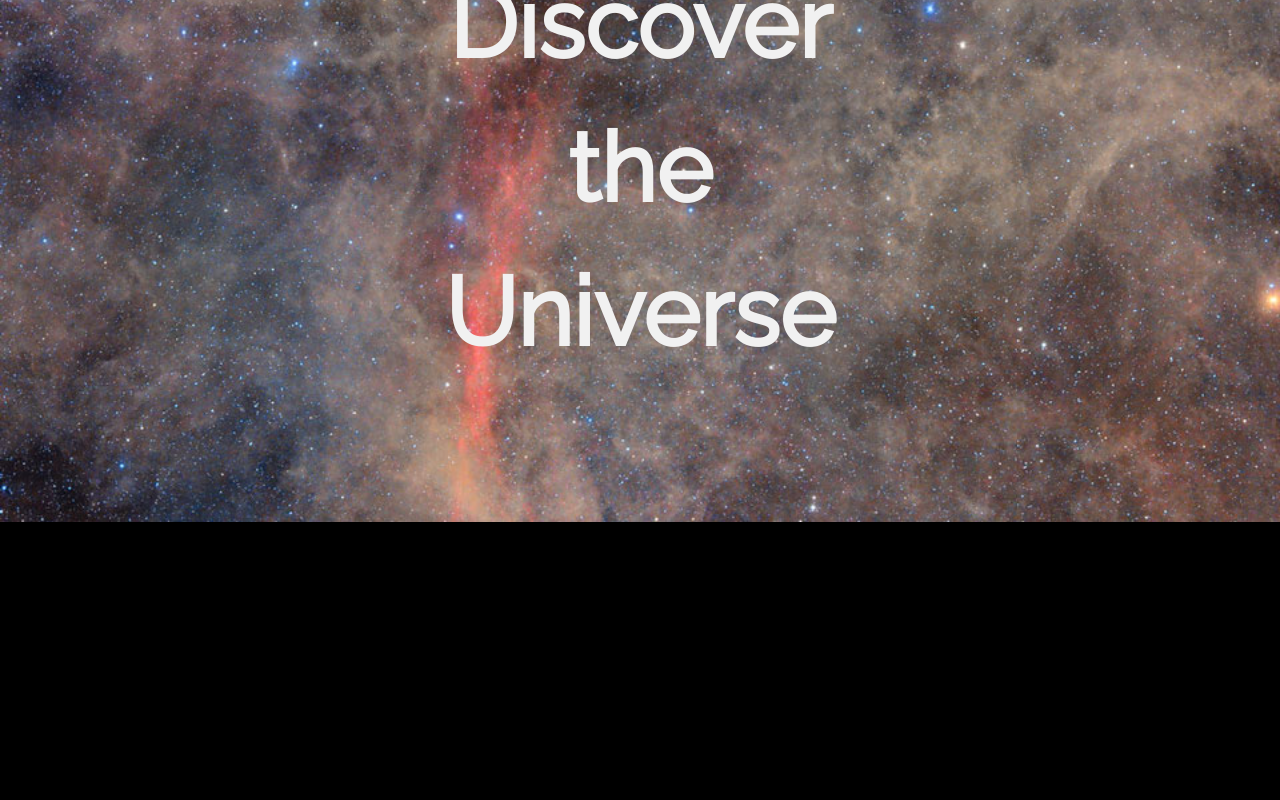
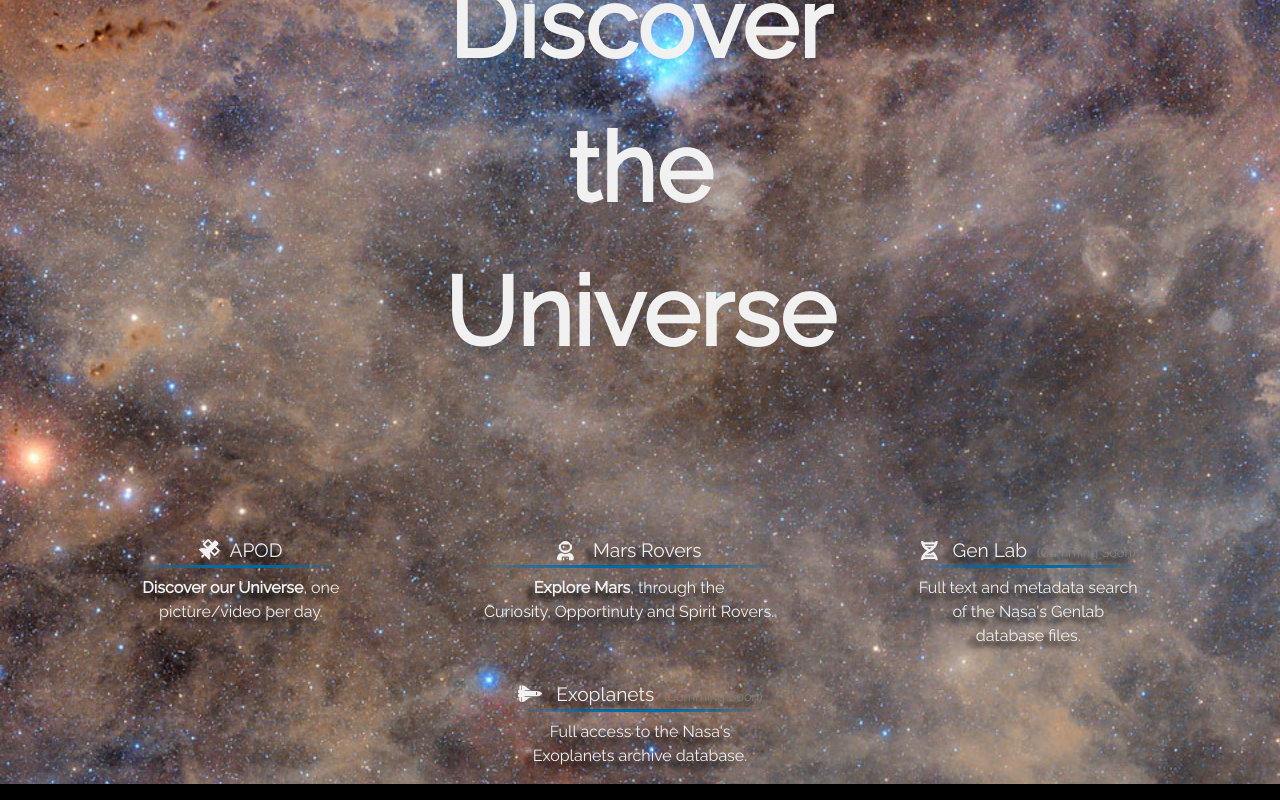
Before and after one commit to Homerm54/Space-Explorer, a Next.js app: page / in a window 1280 px wide. Shown: the part 278-1078 px from the top of the page. Before the commit the page ends 800 px from the top, so only its background shows below. Built offline with nearby package versions, Linux system fonts and the light colour scheme.

Commit message:
Lanpage Links

```diff
--- a/src/components/Fontawesome Icon Library/Library.js
+++ b/src/components/Fontawesome Icon Library/Library.js
@@ -1,4 +1,10 @@
 import { library } from '@fortawesome/fontawesome-svg-core'
-import { faBars, faTimes } from '@fortawesome/free-solid-svg-icons';
+import {
+  faBars, faTimes, faDna, faSpaceShuttle, faAtom,
+  faSatellite, faUserAstronaut
+} from '@fortawesome/free-solid-svg-icons';
 
-library.add(faBars, faTimes);
+library.add(
+  faBars, faTimes, faDna, faSpaceShuttle, faAtom,
+  faSatellite, faUserAstronaut
+);
--- a/src/components/Landpage/App Links/App Links.js
+++ b/src/components/Landpage/App Links/App Links.js
@@ -0,0 +1,80 @@
+import styles from './styles.module.css';
+import Link from 'next/link';
+import { FontAwesomeIcon } from '@fortawesome/react-fontawesome';
+
+import ULR from 'config/URLs';
+
+function Links() {
+  return (
+    <nav className={`${styles.container}`}>
+      <ul className={`row justify-content-around ${styles.ul}`}>
+        <li className="col-auto">
+          <Link href={ULR.APOD}>
+            <a className={`${styles['nav-item']}`}>
+              <span className={`${styles.title} d-block`}>
+                <FontAwesomeIcon icon="satellite" className={styles.icon} />
+                &nbsp;&nbsp;&nbsp;
+                APOD
+              </span>
+              <span className={`${styles.body} d-block`}>
+                <strong>Discover our Universe</strong>, one
+                <br className="d-none d-md-block" /> picture/video
+                per day.
+              </span>
+            </a>
+          </Link>
+        </li>
+        <li className="col-auto">
+          <Link href={ULR.MarsRover}>
+            <a className={`${styles['nav-item']}`}>
+              <span className={`${styles.title} d-block`}>
+                <FontAwesomeIcon icon="user-astronaut" />
+              &nbsp;&nbsp;&nbsp;
+              Mars Rovers
+              </span>
+              <span className={`${styles.body} d-block`}>
+                <strong>Explore Mars</strong>, through the
+                <br className="d-none d-md-block" />
+                Curiosity, Opportinuty and Spirit Rovers.
+              </span>
+            </a>
+          </Link>
+        </li>
+        <li className="col-auto">
+          <div className={styles['nav-item-disabled']}>
+            <div className={`${styles.title}`}>
+              <FontAwesomeIcon icon="dna" />
+            &nbsp;&nbsp;&nbsp;Gen Lab&nbsp;&nbsp;
+            <br className="d-block d-md-none" />
+              <span className={`${styles['text-disabled']}`}>(Comming Soon)</span>
+            </div>
+            <div className={styles.body}>
+              Full text and metadata search
+              <br className="d-none d-md-block" /> of the Nasa's Genlab
+              <br className="d-none d-md-block" />database files.
+            </div>
+          </div>
+        </li>
+        <li className="col-auto">
+          <div className={`${styles['nav-item-disabled']}`}>
+            <div className={styles.title}>
+              <FontAwesomeIcon icon="space-shuttle" />
+              &nbsp;&nbsp;&nbsp;Exoplanets&nbsp;&nbsp;
+              <br className="d-block d-md-none" />
+              <span className={styles['text-disabled']}>
+                (Comming Soon)
+              </span>
+            </div>
+            <div className={styles.body}>
+              Full access to the Nasa's
+              <br className="d-none d-md-block" />
+              Exoplanets archive database.
+            </div>
+          </div>
+        </li>
+      </ul>
+    </nav>
+  )
+}
+
+export default Links;
--- /dev/null
+++ b/src/components/Landpage/App Links/styles.module.css
@@ -0,0 +1,55 @@
+/*.container {
+  margin-right: -15px;
+  margin-left: -15px;
+}*/
+
+.ul{
+  list-style: none;
+  padding-left: 0;
+  text-align: center;
+}
+
+.ul > li{
+  max-width: 50%;
+  text-shadow: -7px 6px 5px black;
+}
+
+.nav-item {
+  margin: 0.5rem;
+  padding: 0.5rem;
+  color: unset;
+  transition: transform 200ms;
+  display: block;
+}
+
+.nav-item:hover {
+  color: unset;
+  text-decoration: unset;
+  transform: scale(1.05);
+}
+
+.nav-item-disabled{
+  margin: 0.5rem;
+  padding: 0.5rem;
+}
+
+.title{
+  font-size: 1.2rem;
+  border-bottom: 3px solid black;
+  border-image-slice: 1;
+  border-image-source: radial-gradient(ellipse, var(--custom-blue) 70%, transparent);
+}
+
+.body{
+  padding-top: 0.5rem;
+}
+
+.icon{
+  font-size: 1.3rem;
+  margin-right: -0.6rem;
+}
+
+.text-disabled{
+  font-size: 0.8rem;
+  color: gray;
+}
--- a/src/components/Landpage/Main Text/style.module.css
+++ b/src/components/Landpage/Main Text/style.module.css
@@ -1,6 +1,7 @@
 .container {
   justify-content: center;
   text-align: center;
+  margin-bottom: 8rem;
 }
 
 .h1 {
--- a/src/components/Landpage/Main.js
+++ b/src/components/Landpage/Main.js
@@ -1,10 +1,12 @@
 import Container from './Container/Container';
 import MainText from './Main Text/Main Text';
+import Links from './App Links/App Links';
 
 function Landpage(){
   return(
     <Container>
       <MainText />
+      <Links />
     </Container>
   )
 }
```
